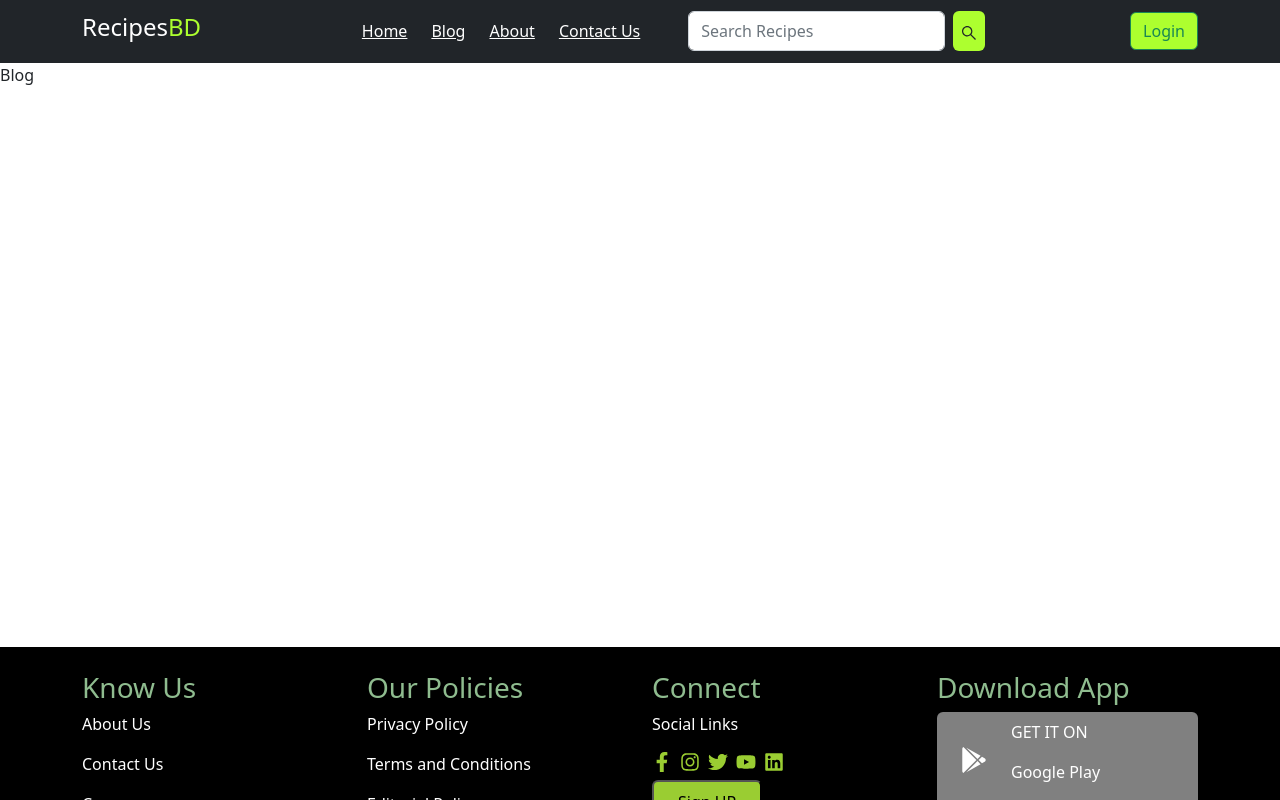
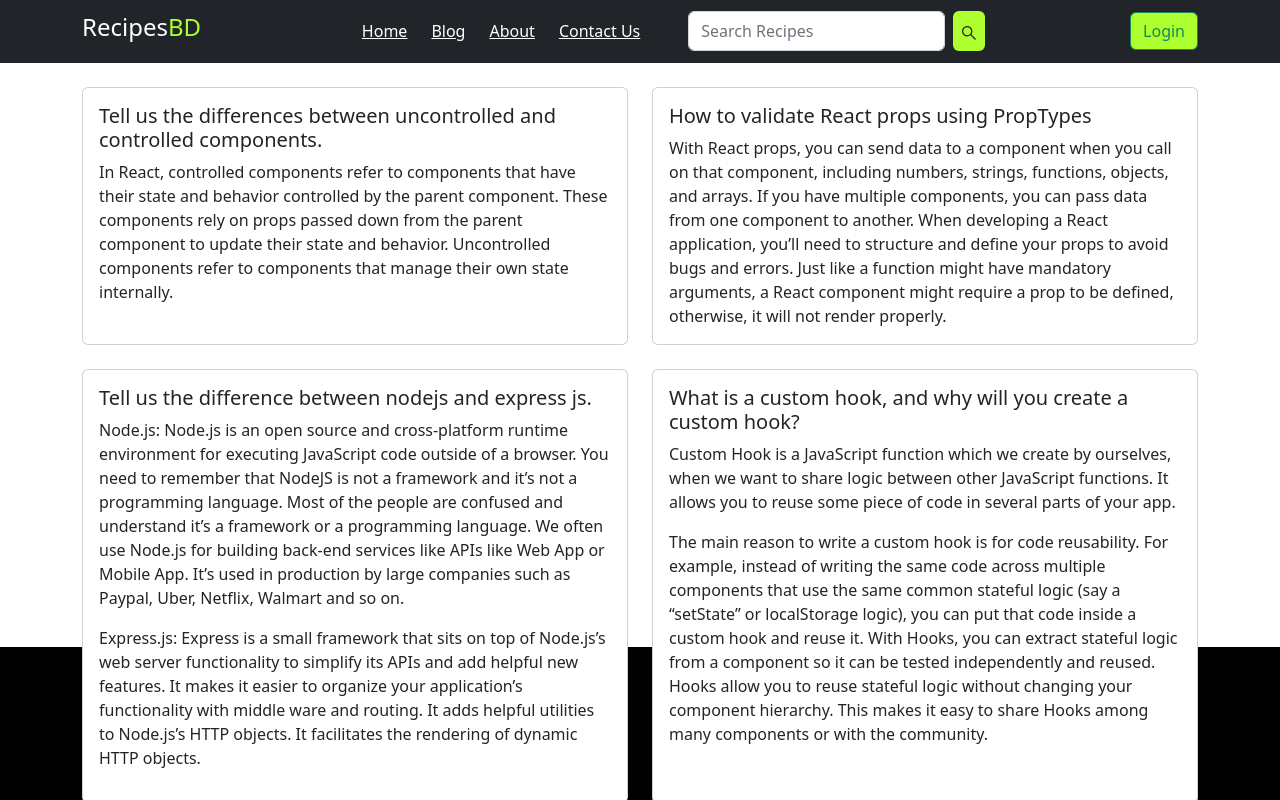
Before and after one commit to alive1258/bd-food-village-recipes-client, a React (Vite) app: page /blog in a window 1280 px wide. Shown: the top 800 px of the page. Built offline with nearby package versions, Linux system fonts and the light colour scheme; no server answers.

Commit message:
create blog page and and all question done

```diff
--- a/package.json
+++ b/package.json
@@ -19,6 +19,7 @@
     "react-dom": "^18.2.0",
     "react-fast-marquee": "^1.5.2",
     "react-icons": "^4.8.0",
+    "react-lazy-load": "^4.0.1",
     "react-router-dom": "^6.11.0",
     "sort-by": "^1.2.0"
   },
--- a/src/pages/Blog/Blog.jsx
+++ b/src/pages/Blog/Blog.jsx
@@ -1,11 +1,103 @@
-import React from 'react';
+import React from "react";
+import { Container } from "react-bootstrap";
 
 const Blog = () => {
-    return (
-        <div style={{height:'70vh'}}>
-            Blog
+  return (
+    <Container className="mt-4" style={{ height: "70vh" }}>
+      <div className="row row-cols-1 row-cols-md-2 g-4">
+        <div className="col">
+          <div className="card h-100">
+            <div className="card-body">
+              <h5 className="card-title">
+                Tell us the differences between uncontrolled and controlled
+                components.
+              </h5>
+              <p className="card-text">
+                In React, controlled components refer to components that have
+                their state and behavior controlled by the parent component.
+                These components rely on props passed down from the parent
+                component to update their state and behavior. Uncontrolled
+                components refer to components that manage their own state
+                internally.
+              </p>
+            </div>
+          </div>
         </div>
-    );
+        <div className="col">
+          <div className="card h-100">
+            <div className="card-body">
+              <h5 className="card-title">
+                How to validate React props using PropTypes
+              </h5>
+              <p className="card-text">
+                With React props, you can send data to a component when you call
+                on that component, including numbers, strings, functions,
+                objects, and arrays. If you have multiple components, you can
+                pass data from one component to another. When developing a React
+                application, you’ll need to structure and define your props to
+                avoid bugs and errors. Just like a function might have mandatory
+                arguments, a React component might require a prop to be defined,
+                otherwise, it will not render properly.
+              </p>
+            </div>
+          </div>
+        </div>
+        <div className="col">
+          <div className="card h-100">
+            <div className="card-body">
+              <h5 className="card-title">
+                Tell us the difference between nodejs and express js.
+              </h5>
+              <p className="card-text">
+                Node.js: Node.js is an open source and cross-platform runtime
+                environment for executing JavaScript code outside of a browser.
+                You need to remember that NodeJS is not a framework and it’s not
+                a programming language. Most of the people are confused and
+                understand it’s a framework or a programming language. We often
+                use Node.js for building back-end services like APIs like Web
+                App or Mobile App. It’s used in production by large companies
+                such as Paypal, Uber, Netflix, Walmart and so on.
+              </p>
+              <p>
+                Express.js: Express is a small framework that sits on top of
+                Node.js’s web server functionality to simplify its APIs and add
+                helpful new features. It makes it easier to organize your
+                application’s functionality with middle ware and routing. It
+                adds helpful utilities to Node.js’s HTTP objects. It facilitates
+                the rendering of dynamic HTTP objects.
+              </p>
+            </div>
+          </div>
+        </div>
+        <div className="col">
+          <div className="card h-100">
+            <div className="card-body">
+              <h5 className="card-title">
+                What is a custom hook, and why will you create a custom hook?
+              </h5>
+              <p className="card-text">
+                Custom Hook is a JavaScript function which we create by
+                ourselves, when we want to share logic between other JavaScript
+                functions. It allows you to reuse some piece of code in several
+                parts of your app.
+              </p>
+              <p>
+                The main reason to write a custom hook is for code reusability.
+                For example, instead of writing the same code across multiple
+                components that use the same common stateful logic (say a
+                “setState” or localStorage logic), you can put that code inside
+                a custom hook and reuse it. With Hooks, you can extract stateful
+                logic from a component so it can be tested independently and
+                reused. Hooks allow you to reuse stateful logic without changing
+                your component hierarchy. This makes it easy to share Hooks
+                among many components or with the community.
+              </p>
+            </div>
+          </div>
+        </div>
+      </div>
+    </Container>
+  );
 };
 
 export default Blog;
--- a/src/pages/Home/PopularRecipes/PopularRecipes.jsx
+++ b/src/pages/Home/PopularRecipes/PopularRecipes.jsx
@@ -2,6 +2,7 @@ import React from "react";
 import { Container } from "react-bootstrap";
 import Marquee from "react-fast-marquee";
 import MarquerePopularRecipes from "../MarquerePropularRecipes/MarquerePopularRecipes";
+
 
 const PopularRecipes = () => {
   return (
@@ -11,6 +12,7 @@ const PopularRecipes = () => {
             <h2 style={{color:"greenYellow"}}>Popular Recipes</h2>
             <p>Most popular recipes of our Chef. It's Healthy and Testy </p>
             </div>
+
         <Marquee speed={50} className="mt-4">
          <MarquerePopularRecipes></MarquerePopularRecipes>
          <MarquerePopularRecipes></MarquerePopularRecipes>
--- a/src/pages/Home/Recipes/Recipes.jsx
+++ b/src/pages/Home/Recipes/Recipes.jsx
@@ -1,6 +1,7 @@
 import React, { useEffect, useState } from "react";
 import Recipe from "../../Recipe/Recipe";
 import Footer from "../../Shared/Footer/Footer";
+// import LazyLoad from 'react-lazy-load';
 
 const Recipes = () => {
   const [recipesDatas, setRecipeData] = useState([]);
@@ -17,7 +18,7 @@ const Recipes = () => {
         <h3  style={{color:"greenyellow"}}>Best Chef of Bangladesh</h3>
         <p>HealthFirst is sure to be the key ingredient to your new beautiful & perfectly balanced nutrition Food</p>
       </div>
-      <div className="row row-cols-1 row-cols-md-3 ">
+      <div  className="row row-cols-1 row-cols-md-3 ">
         {recipesDatas.map((recipesData) => (
           <Recipe recipesData={recipesData} key={recipesData._id}></Recipe>
         ))}
--- a/src/pages/Recipe/Recipe.jsx
+++ b/src/pages/Recipe/Recipe.jsx
@@ -2,6 +2,7 @@ import React from "react";
 import { Button } from "react-bootstrap";
 import { SlLike } from "react-icons/sl";
 import { Link } from "react-router-dom";
+
 
 const Recipe = ({ recipesData }) => {
   const { name, _id, picture,experience ,numberRecipes,like} = recipesData;
@@ -10,13 +11,16 @@ const Recipe = ({ recipesData }) => {
 
       <div className="mt-4 ">
         <div className="col ">
-          <div className="card h-100 shadow-lg p-3 mb-5 bg-body rounded">
+          <div  className="card h-100 shadow-lg p-3 mb-5 bg-body rounded">
+
+
             <img
               className="card-img-top p-2 "
 
               src={picture}
               alt=""
             />
+
             <div className="card-body">
               <div></div>
               <h4 className="card-text">
--- a/src/pages/Shared/Header/Header.jsx
+++ b/src/pages/Shared/Header/Header.jsx
@@ -37,7 +37,7 @@ const Header = () => {
             <Nav className="mx-auto gap-4 align-items-center">
               {/* <Nav.Link href="#features">Home</Nav.Link> */}
 
-              <Link className=" text-white" to="/">
+              <Link className=" text-white " to="/">
                 Home
               </Link>
               <Link className=" text-white" to="/blog">
```
Also changed, not shown: 1 other file (tests, documents, lock files or other folders).
